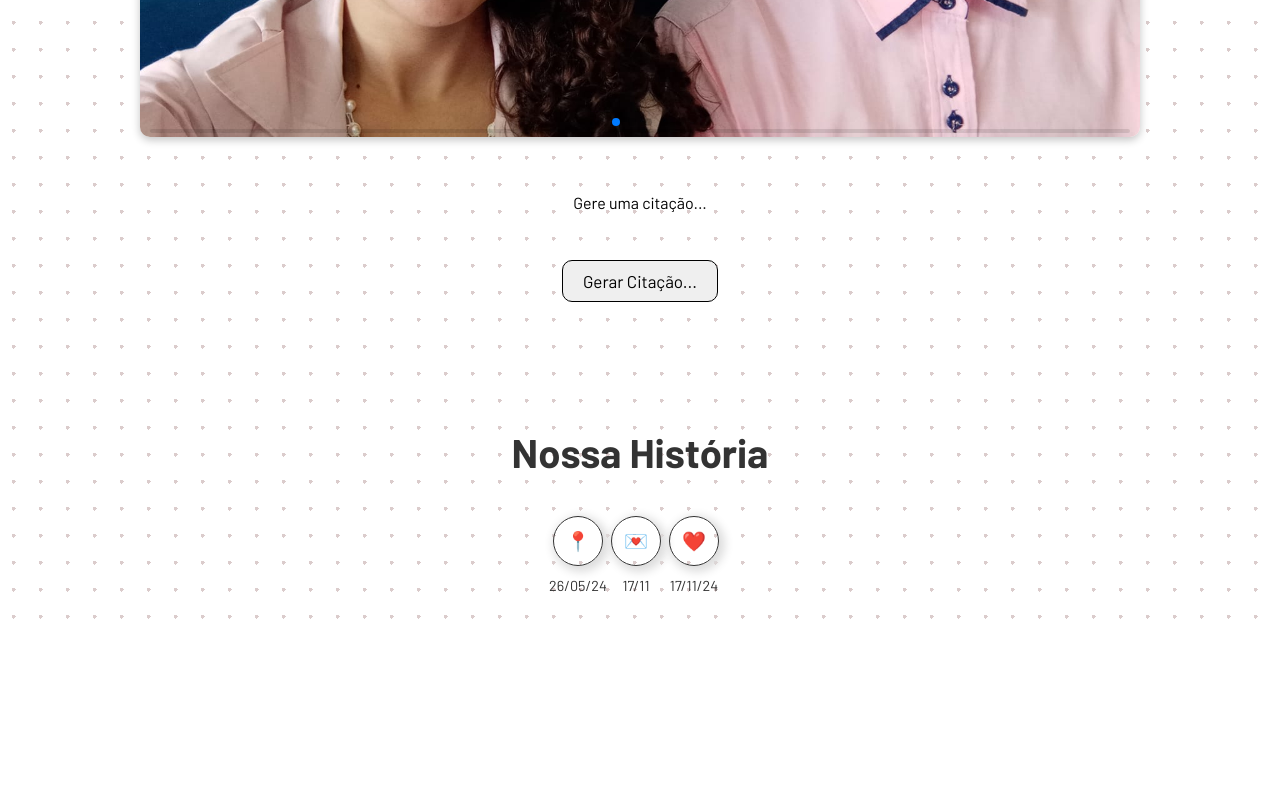
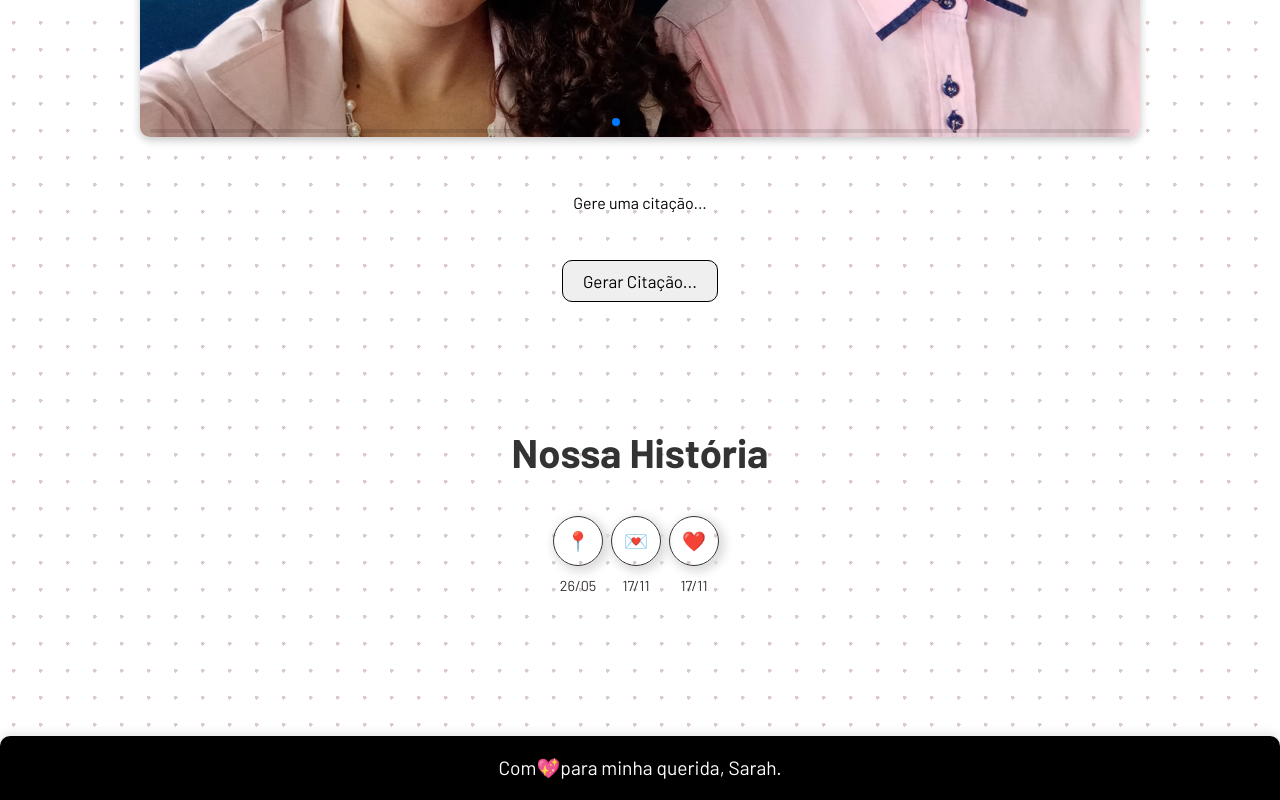
Before and after one commit to pedrinho-devv/sarahepedrinho, a plain HTML site: page index.html in a window 1280 px wide. Shown: the part 423-1223 px from the top of the page. Before the commit the page ends 1059 px from the top, so only its background shows below. Drawn offline with nearby package versions, Linux system fonts and the light colour scheme.

Commit message:
novas mudanças nos textos e adicionado o footer

```diff
--- a/css/style.css
+++ b/css/style.css
@@ -249,3 +249,37 @@ body {
     transform: translateY(0);
   }
 }
+
+footer {
+  margin-top: 100px;
+  background-color: black;
+  color: white;
+  text-align: center;
+  padding: 20px;
+  width: 100%;
+
+
+  border-radius: 10px 10px 0 0;
+  box-shadow: 0px -3px 10px rgba(0, 0, 0, 0.1);
+}
+
+footer p {
+  font-size: 1.2rem;
+  margin: 0;
+}
+
+.social-icons {
+  margin-top: 10px;
+}
+
+.icon {
+  text-decoration: none;
+  color: #ff6b81;
+  font-size: 2rem;
+  margin: 0 10px;
+  transition: transform 0.3s ease-in-out;
+}
+
+.icon:hover {
+  transform: scale(1.2);
+}
--- a/index.html
+++ b/index.html
@@ -23,7 +23,8 @@
         <div class="swiper-wrapper">
           <!-- Slides -->
           <div class="swiper-slide">
-            <img src="img/amor1.jpg" alt="" /></div>
+            <img src="img/amor1.jpg" alt="" />
+          </div>
           <div class="swiper-slide">
             <img src="img/amor2.jpg" alt="" />
           </div>
@@ -66,11 +67,11 @@
       <div class="timeline">
         <!-- Marcadores interativos -->
         <div class="timeline-marker" data-index="0">
-          📍 <span>26/05/24</span>
+          📍 <span>26/05</span>
         </div>
         <div class="timeline-marker" data-index="1">💌 <span>17/11</span></div>
         <div class="timeline-marker" data-index="2">
-          ❤️ <span>17/11/24</span>
+          ❤️ <span>17/11</span>
         </div>
       </div>
 
@@ -82,6 +83,10 @@
       </div>
     </section>
 
+    <footer>
+      <p>Com💖para minha querida, Sarah.</p>
+    </footer>
+
     <script src="https://cdn.jsdelivr.net/npm/swiper@11/swiper-bundle.min.js"></script>
     <script src="js/app.js"></script>
   </body>
```
